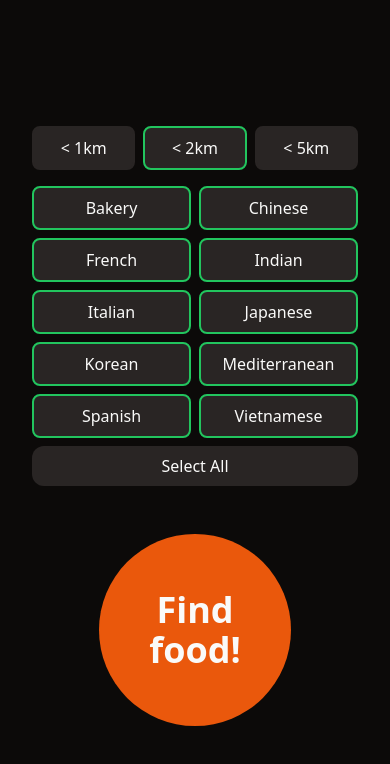
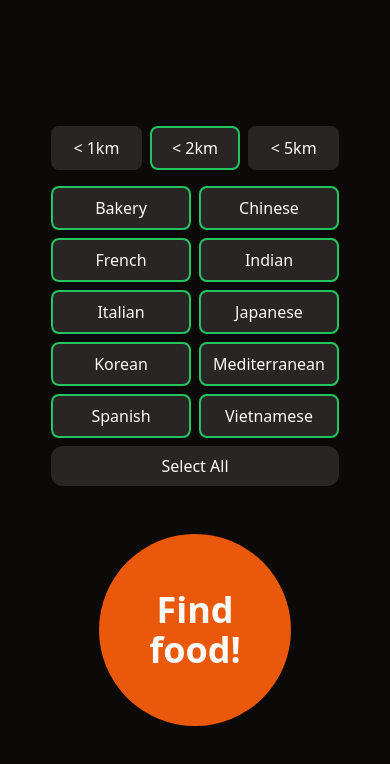
Before and after one commit to mcmc101001/whereToEat, a Vue app in the folder frontend/: page / in a window 390 px wide. Shown: the top 764 px of the page. Built offline with nearby package versions, Linux system fonts and the light colour scheme; no server answers.

Commit message:
Modify frontend to always be mobile form factor

```diff
--- a/frontend/src/App.vue
+++ b/frontend/src/App.vue
@@ -2,8 +2,9 @@
 
 <template>
   <main
-    class="h-screen min-h-screen w-full bg-background text-foreground items-center flex flex-col"
+    class="h-screen min-h-screen w-full bg-background text-foreground items-center justify-center flex flex-col"
   >
-    <router-view />
+  <div class="max-w-3xl items-center flex flex-col h-full relative">
+      <router-view /></div>
   </main>
 </template>
```
